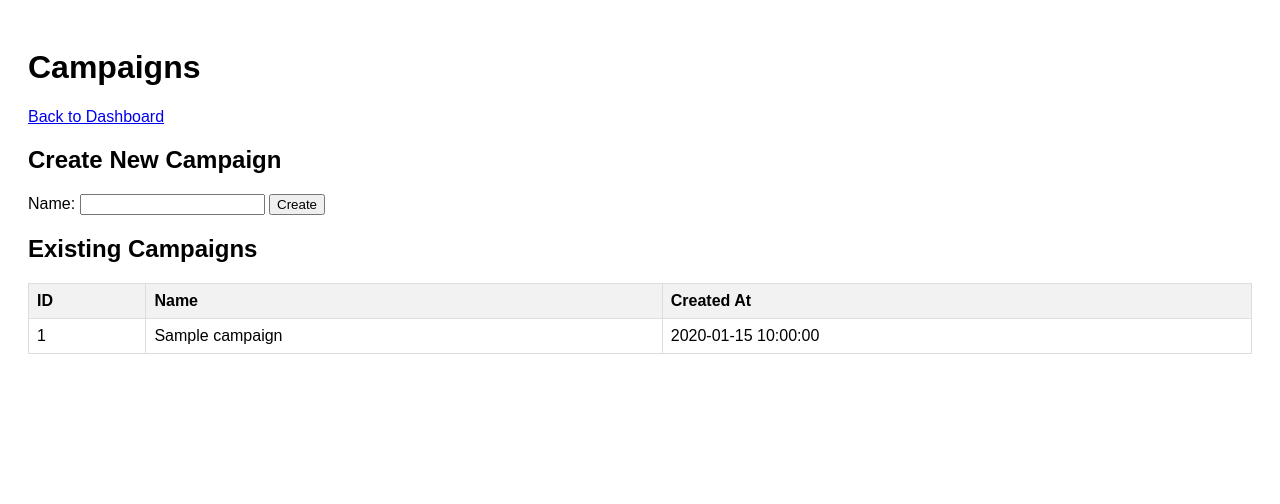
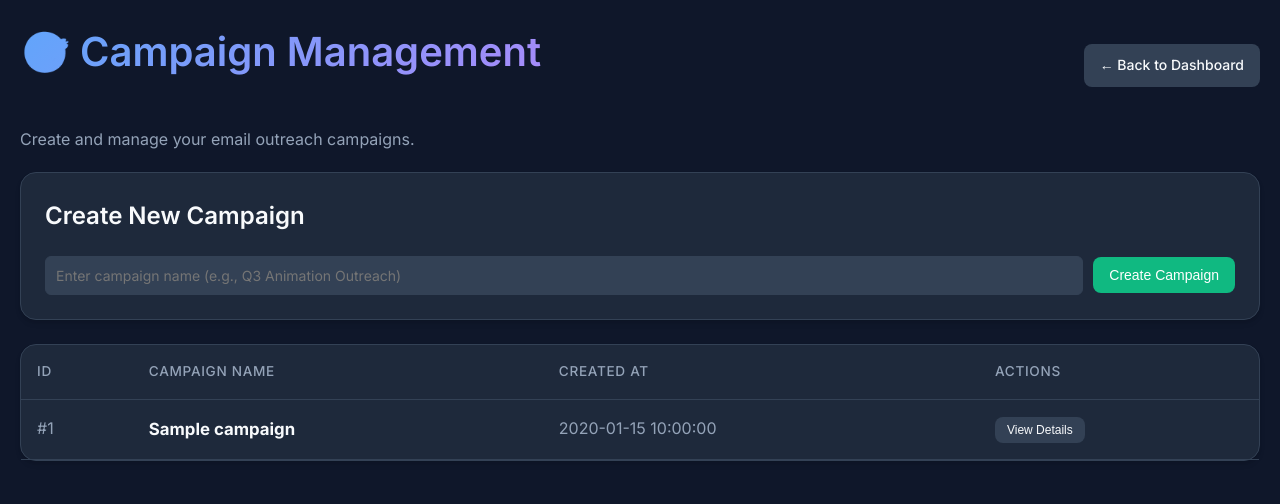
Before and after one commit to RangeshPandianPT/Smart-Email-Outreach-System, a FastAPI app: template templates/campaigns.html in a window 1280 px wide. Shown: the top 504 px of the page. Run offline with FastAPI, Linux system fonts and the light colour scheme; the template is opened without the code that fills it: most values are stand-ins (such as "Sample title", 1, 10 or a date in 2020).

Commit message:
feat(templates): redesign secondary pages to match premium aesthetic

```diff
--- a/templates/campaigns.html
+++ b/templates/campaigns.html
@@ -1,43 +1,65 @@
 <!DOCTYPE html>
-<html>
+<html lang="en">
 <head>
-    <title>Campaign Management</title>
-    <style>
-        body { font-family: sans-serif; padding: 20px; }
-        table { border-collapse: collapse; width: 100%; margin-top: 20px; }
-        th, td { border: 1px solid #ddd; padding: 8px; text-align: left; }
-        th { background-color: #f2f2f2; }
-    </style>
+    <meta charset="UTF-8">
+    <meta name="viewport" content="width=device-width, initial-scale=1.0">
+    <title>Campaign Management - VFX Email Outreach CRM</title>
+    <link href="https://fonts.googleapis.com/css2?family=Inter:wght@300;400;500;600;700&display=swap" rel="stylesheet">
+    <link rel="stylesheet" href="/static/css/style.css">
 </head>
 <body>
-    <h1>Campaigns</h1>
-    <a href="/">Back to Dashboard</a>
+<div class="container">
+    <div class="header" style="text-align: left; margin-bottom: 20px;">
+        <div class="flex justify-between align-center">
+            <h1>🎯 Campaign Management</h1>
+            <a href="/" class="btn btn-secondary">← Back to Dashboard</a>
+        </div>
+        <p style="color: var(--text-muted);">Create and manage your email outreach campaigns.</p>
+    </div>
 
-    <h2>Create New Campaign</h2>
-    <form action="/campaigns/create" method="post">
-        <label>Name:</label>
-        <input type="text" name="name" required>
-        <button type="submit">Create</button>
+    <div class="card">
+        <h2 class="mb-20">Create New Campaign</h2>
+        <form action="/campaigns/create" method="post" class="flex gap-10 align-center">
+            <div class="form-group" style="margin-bottom: 0; flex-grow: 1;">
+                <input type="text" name="name" placeholder="Enter campaign name (e.g., Q3 Animation Outreach)" required>
+            </div>
+            <button type="submit" class="btn btn-success">Create Campaign</button>
         </form>
+    </div>
 
-    <h2>Existing Campaigns</h2>
+    <div class="card" style="padding: 0;">
+        <div class="table-container">
             <table>
+                <thead>
                     <tr>
                         <th>ID</th>
-            <th>Name</th>
+                        <th>Campaign Name</th>
                         <th>Created At</th>
+                        <th>Actions</th>
                     </tr>
+                </thead>
+                <tbody>
                     {% for c in campaigns %}
                     <tr>
-            <td>{{ c.id }}</td>
-            <td>{{ c.name }}</td>
-            <td>{{ c.created_at }}</td>
+                        <td style="color: var(--text-muted);">#{{ c.id }}</td>
+                        <td><strong style="font-size: 1.05rem;">{{ c.name }}</strong></td>
+                        <td style="color: var(--text-muted);">{{ c.created_at }}</td>
+                        <td>
+                            <button class="btn btn-secondary" style="padding: 6px 12px; font-size: 12px;">View Details</button>
+                        </td>
                     </tr>
                     {% else %}
                     <tr>
-            <td colspan="3">No campaigns found.</td>
+                        <td colspan="4" style="text-align:center; padding: 40px; color: var(--text-muted);">
+                            <div style="font-size: 2rem; margin-bottom: 10px;">📋</div>
+                            No campaigns found. Create one above to get started.
+                        </td>
                     </tr>
                     {% endfor %}
+                </tbody>
             </table>
+        </div>
+    </div>
+</div>
 </body>
 </html>
```
Also changed, not shown: templates/edit_draft.html (+22 -28 lines). Lines whose indentation alone changed are shown as unchanged.
